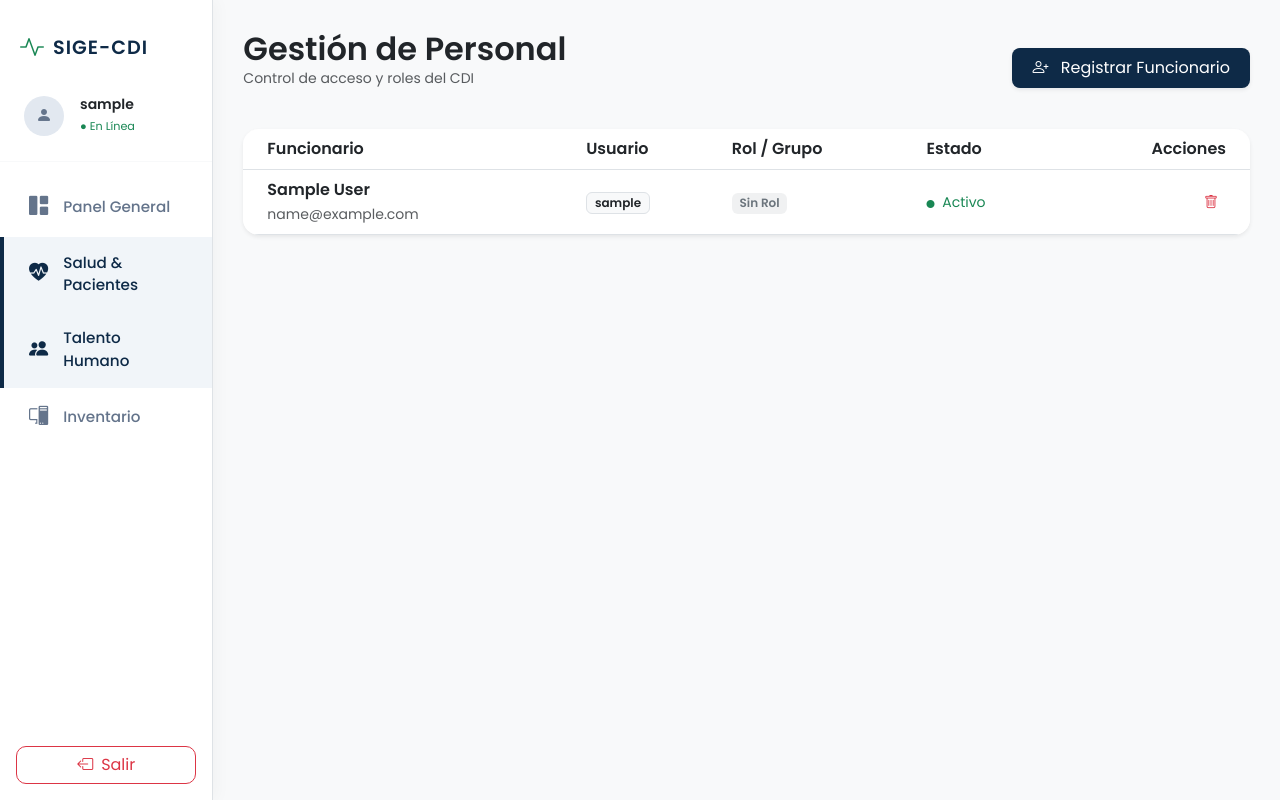
After one commit to yedrueda/djangoPractica, a Django app: page /gestion/usuarios/ in a window 1280 px wide. The commit adds this page. Run offline with Django 5.2, Linux system fonts and the light colour scheme; the visitor is signed in with stand-in values (Sample User, id 1); data comes from the database, SQL or seed files in the repository.

Commit message:
Feat: Modulo de gestion de personal y roles

```diff
--- /dev/null
+++ b/gestion/templates/gestion/usuarios_lista.html
@@ -0,0 +1,55 @@
+{% extends 'tareas/base.html' %}
+
+{% block content %}
+<div class="d-flex justify-content-between align-items-center mb-4">
+    <div>
+        <h2 class="fw-bold text-dark mb-0">Gestión de Personal</h2>
+        <p class="text-muted small">Control de acceso y roles del CDI</p>
+    </div>
+    <a href="{% url 'crear_usuario' %}" class="btn btn-primary shadow-sm">
+        <i class="bi bi-person-plus me-2"></i> Registrar Funcionario
+    </a>
+</div>
+
+<div class="card shadow-sm">
+    <div class="card-body p-0">
+        <table class="table table-hover mb-0 align-middle">
+            <thead class="bg-light">
+                <tr>
+                    <th class="ps-4">Funcionario</th>
+                    <th>Usuario</th>
+                    <th>Rol / Grupo</th>
+                    <th>Estado</th>
+                    <th class="text-end pe-4">Acciones</th>
+                </tr>
+            </thead>
+            <tbody>
+                {% for u in usuarios %}
+                <tr>
+                    <td class="ps-4">
+                        <div class="fw-bold">{{ u.get_full_name|default:u.username }}</div>
+                        <small class="text-muted">{{ u.email }}</small>
+                    </td>
+                    <td><span class="badge bg-light text-dark border">{{ u.username }}</span></td>
+                    <td>
+                        {% for grupo in u.groups.all %}
+                            <span class="badge bg-primary bg-opacity-10 text-primary">{{ grupo.name }}</span>
+                        {% empty %}
+                            <span class="badge bg-secondary bg-opacity-10 text-secondary">Sin Rol</span>
+                        {% endfor %}
+                    </td>
+                    <td>
+                        {% if u.is_active %}
+                        <span class="text-success small"><i class="bi bi-circle-fill me-1" style="font-size: 0.5rem;"></i> Activo</span>
+                        {% endif %}
+                    </td>
+                    <td class="text-end pe-4">
+                        <button class="btn btn-sm btn-outline-danger border-0"><i class="bi bi-trash"></i></button>
+                    </td>
+                </tr>
+                {% endfor %}
+            </tbody>
+        </table>
+    </div>
+</div>
+{% endblock %}
--- a/gestion/urls.py
+++ b/gestion/urls.py
@@ -13,4 +13,8 @@ urlpatterns = [
     # 3. Consultas e Historia
     path('pacientes/<int:paciente_id>/consulta/', views.registrar_consulta, name='registrar_consulta'),
     path('pacientes/<int:paciente_id>/historia/', views.historia_clinica, name='historia_clinica'),
+
+    # 4. gestion de usuarios
+    path('usuarios/', views.lista_usuarios, name='lista_usuarios'),
+    path('usuarios/nuevo/', views.crear_usuario, name='crear_usuario'),
 ]
--- a/gestion/views.py
+++ b/gestion/views.py
@@ -2,6 +2,8 @@ from django.shortcuts import render, redirect, get_object_or_404
 from django.contrib.auth.decorators import login_required, user_passes_test
 from .models import Paciente
 from .forms import PacienteForm, ConsultaForm
+from django.contrib.auth.models import User, Group
+
 
 def es_admin(user):
     return user.groups.filter(name='Administrador').exists() or user.is_superuser
@@ -84,3 +86,35 @@ def editar_paciente(request, paciente_id):
         form = PacienteForm(instance=paciente)
 
     return render(request, 'gestion/editar_paciente.html', {'form': form, 'paciente': paciente})
+
+
+@login_required
+@user_passes_test(es_admin)
+def lista_usuarios(request):
+    usuarios = User.objects.all().prefetch_related('groups')
+    return render(request, 'gestion/usuarios_lista.html', {'usuarios': usuarios})
+
+@login_required
+@user_passes_test(es_admin)
+def crear_usuario(request):
+    grupos = Group.objects.all()
+    if request.method == 'POST':
+        # Capturamos datos del formulario manual
+        unombre = request.POST.get('username')
+        uclave = request.POST.get('password')
+        ugrupo = request.POST.get('grupo')
+
+        # Crear el usuario
+        nuevo_u = User.objects.create_user(username=unombre, password=uclave)
+        nuevo_u.first_name = request.POST.get('first_name')
+        nuevo_u.last_name = request.POST.get('last_name')
+
+        # Asignar grupo
+        if ugrupo:
+            grupo = Group.objects.get(name=ugrupo)
+            nuevo_u.groups.add(grupo)
+
+        nuevo_u.save()
+        return redirect('lista_usuarios')
+
+    return render(request, 'gestion/usuarios_crear.html', {'grupos': grupos})
--- a/tareas/templates/tareas/base.html
+++ b/tareas/templates/tareas/base.html
@@ -41,7 +41,7 @@
                     <a href="{% url 'lista_pacientes' %}" class="{% if 'gestion' in request.path %}active{% endif %}">
                         <i class="bi bi-heart-pulse-fill"></i> Salud & Pacientes
                     </a>
-                    <a href="#">
+                    <a href="{% url 'lista_usuarios' %}" class="{% if 'usuarios' in request.path %}active{% endif %}">
                         <i class="bi bi-people-fill"></i> Talento Humano
                     </a>
                     <a href="#">
```
